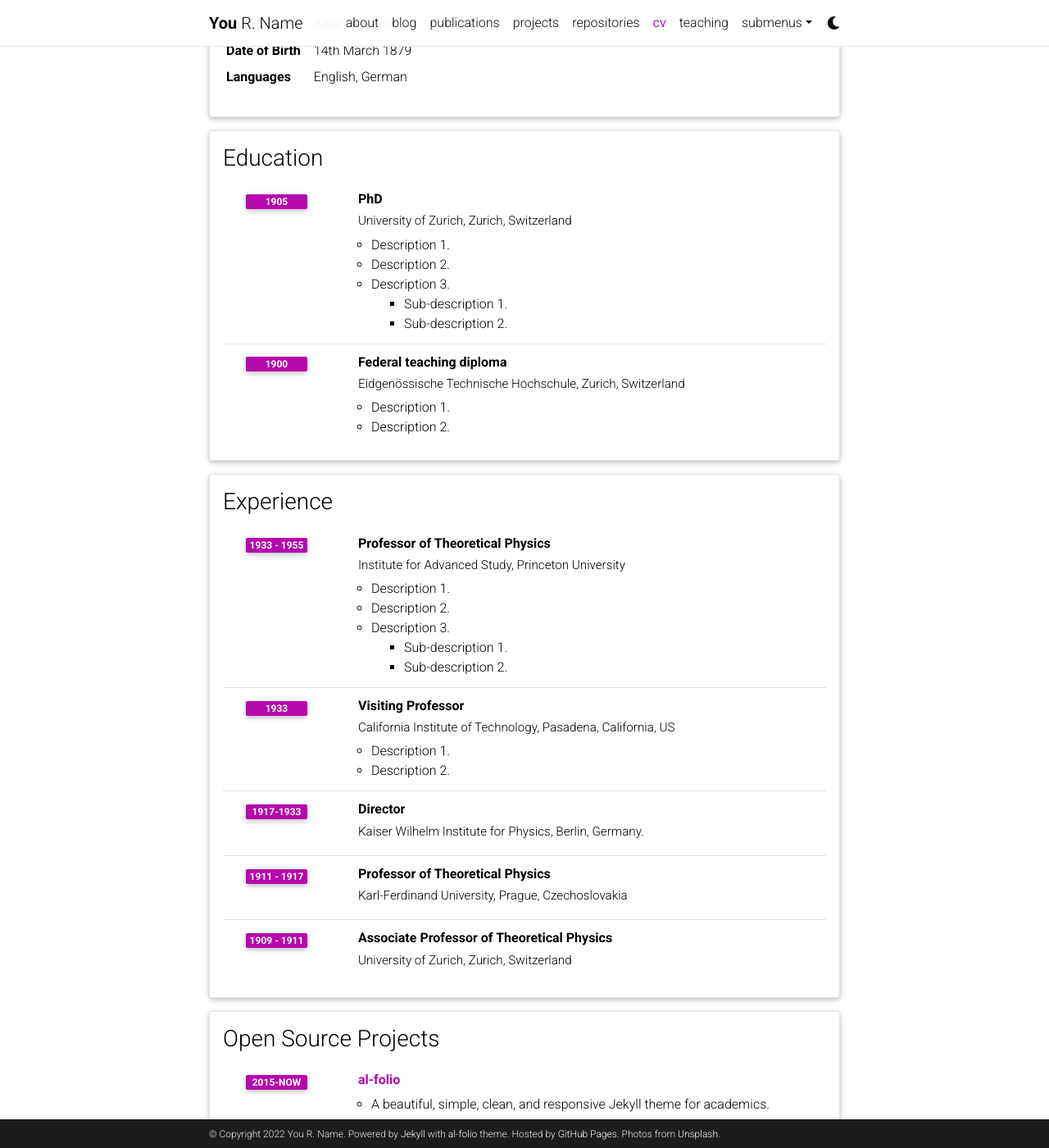
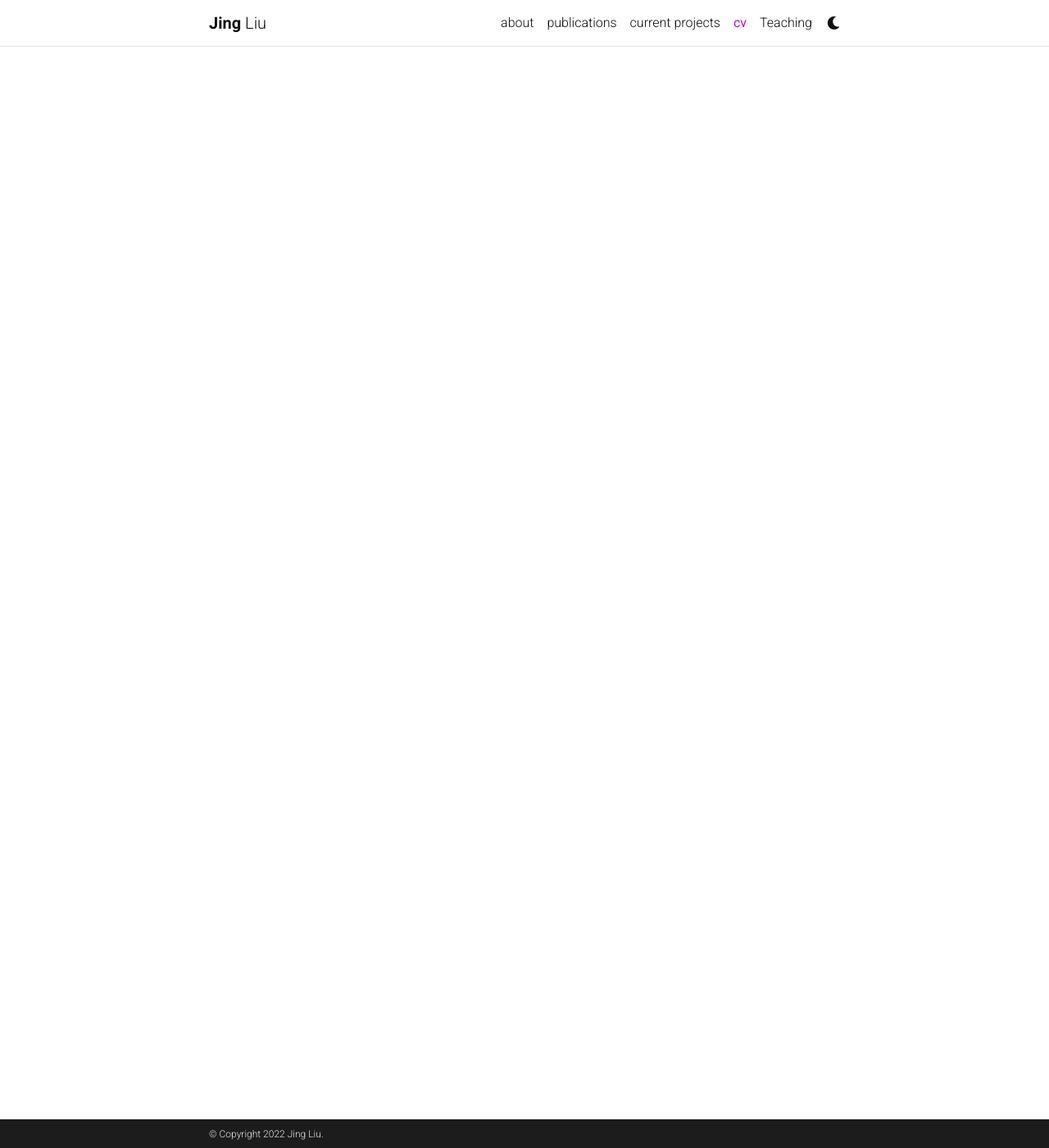
Before and after one commit to DrJingLiu/DrJingLiu.github.io, a Jekyll site: the page built from _pages/cv.md, in a window 1280 px wide and 1400 px high, scrolled down 233 px. Shown: the whole window at 82% size. Built offline with Jekyll 4.4.1, drawn with Linux system fonts in a browser that asks for light colours; full-size pictures stand in for the smaller copies a plugin makes; comment, search, counter and statistics services are not loaded; a style sheet for code colours, icons or effects is not loaded; some of the changed text lies outside the part shown.

```diff
--- a/Gemfile
+++ b/Gemfile
@@ -1,5 +1,6 @@
 source 'https://rubygems.org'
 group :jekyll_plugins do
+    gem 'wdm', '>= 0.1.0'
     gem 'jekyll'
     gem 'jekyll-archives'
     gem 'jekyll-diagrams'
@@ -13,7 +14,7 @@ group :jekyll_plugins do
     gem 'jekyll-target-blank'
     gem 'jekyll-twitter-plugin'
     gem 'jemoji'
-    gem 'mini_racer'
+#     gem 'mini_racer'
     gem 'unicode_utils'
     gem 'webrick'
 end
--- a/_config.yml
+++ b/_config.yml
@@ -3,23 +3,24 @@
 # -----------------------------------------------------------------------------
 
 title: blank # the website title (if blank, full name will be used instead)
-first_name: You
-middle_name: R.
-last_name: Name
-email: you@example.com
+first_name: Jing
+middle_name:
+last_name: Liu
+email: jliu28@umd.edu
 description: > # the ">" symbol means to ignore newlines until "footer_text:"
   A simple, whitespace theme for academics. Based on [*folio](https://github.com/bogoli/-folio) design.
-footer_text: >
-  Powered by <a href="https://jekyllrb.com/" target="_blank">Jekyll</a> with <a href="https://github.com/alshedivat/al-folio">al-folio</a> theme.
-  Hosted by <a href="https://pages.github.com/" target="_blank">GitHub Pages</a>.
-  Photos from <a href="https://unsplash.com" target="_blank">Unsplash</a>.
+footer_text:
+#  >
+#  Powered by <a href="https://jekyllrb.com/" target="_blank">Jekyll</a> with <a href="https://github.com/alshedivat/al-folio">al-folio</a> theme.
+#  Hosted by <a href="https://pages.github.com/" target="_blank">GitHub Pages</a>.
+#  Photos from <a href="https://unsplash.com" target="_blank">Unsplash</a>.
 keywords: jekyll, jekyll-theme, academic-website, portfolio-website  # add your own keywords or leave empty
 
 lang: en # the language of your site (for example: en, fr, cn, ru, etc.)
 icon: ⚛️  # the emoji used as the favicon (alternatively, provide image name in /assets/img/)
 
-url: https://alshedivat.github.io # the base hostname & protocol for your site
-baseurl: /al-folio # the subpath of your site, e.g. /blog/
+url: https://jerryliupku.github.io # the base hostname & protocol for your site
+baseurl:   # the subpath of your site, e.g. /blog/
 last_updated: false # set to true if you want to display last updated in the footer
 impressum_path:  # set to path to include impressum link in the footer, use the same path as permalink in a page, helps to conform with EU GDPR
 
@@ -71,7 +72,7 @@ github_username: # your GitHub user name
 gitlab_username: # your GitLab user name
 twitter_username: # your Twitter handle
 linkedin_username: # your LinkedIn user name
-scholar_userid: # your Google Scholar ID
+scholar_userid: P3002BkAAAAJ # your Google Scholar ID
 semanticscholar_id: # your Semantic Scholar ID
 orcid_id: # your ORCID ID
 medium_username: # your Medium username
@@ -94,7 +95,7 @@ facebook_id: # your facebook id
 discord_id: # your discord id (18-digit unique numerical identifier)
 
 contact_note: >
-  You can even add a little note about which of these is the best way to reach you.
+#  You can even add a little note about which of these is the best way to reach you.
 
 # -----------------------------------------------------------------------------
 # Analytics and search engine verification
@@ -110,8 +111,8 @@ bing_site_verification:  # out your bing-site-verification ID (Bing Webmaster)
 # Blog
 # -----------------------------------------------------------------------------
 
-blog_name: al-folio # blog_name will be displayed in your blog page
-blog_nav_title: blog # your blog must have a title for it to be displayed in the nav bar
+blog_name:  # blog_name will be displayed in your blog page
+blog_nav_title: # your blog must have a title for it to be displayed in the nav bar
 blog_description: a simple whitespace theme for academics
 permalink: /blog/:year/:title/
 
@@ -230,8 +231,8 @@ display_tags: ['formatting', 'images', 'links', 'math', 'code'] # this tags will
 
 scholar:
 
-  last_name: [Einstein]
-  first_name: [Albert, A.]
+  last_name: [Liu]
+  first_name: [Jing]
 
   style: apa
   locale: en
@@ -266,7 +267,7 @@ more_authors_animation_delay: 10  # more authors are revealed on click using ani
 # -----------------------------------------------------------------------------
 
 imagemagick:
-  enabled: true # enables responsive images for your site (recomended, see https://github.com/alshedivat/al-folio/issues/537)
+  enabled: false # enables responsive images for your site (recomended, see https://github.com/alshedivat/al-folio/issues/537)
   widths:
     - 480
     - 800
@@ -305,7 +306,7 @@ enable_tooltips:            false  # enables automatic tooltip links generated
 enable_darkmode:            true   # enables switching between light/dark modes
 enable_navbar_social:       false  # enables displaying social links in the
                                    # navbar on the about page
-enable_project_categories:  true   # enables categorization of projects into
+enable_project_categories:  false   # enables categorization of projects into
                                    # multiple categories
 enable_medium_zoom:         true   # enables image zoom feature (as on medium.com)
 
--- a/_layouts/cv.html
+++ b/_layouts/cv.html
@@ -9,27 +9,27 @@ layout: default
             <p class="post-description">{{ page.description }}</p>
           </header>
 
-          <article>
-            <div class="cv">
-              {% for entry in site.data.cv %}
-                <div class="card mt-3 p-3">
-                  <h3 class="card-title font-weight-medium">{{ entry.title }}</h3>
-                  <div>
-                  {% if entry.type == "list" %}
-                    {% include cv/list.html %}
-                  {% elsif entry.type == "map" %}
-                    {% include cv/map.html %}
-                  {% elsif entry.type == "nested_list" %}
-                    {% include cv/nested_list.html %}
-                  {% elsif entry.type == "time_table" %}
-                   {% include cv/time_table.html %}
-                  {% else %}
-                    {{ entry.contents }}
-                  {% endif %}
-                  </div>
-                </div>
-              {% endfor %}
-              </div>
-          </article>
+<!--          <article>-->
+<!--            <div class="cv">-->
+<!--              {% for entry in site.data.cv %}-->
+<!--                <div class="card mt-3 p-3">-->
+<!--                  <h3 class="card-title font-weight-medium">{{ entry.title }}</h3>-->
+<!--                  <div>-->
+<!--                  {% if entry.type == "list" %}-->
+<!--                    {% include cv/list.html %}-->
+<!--                  {% elsif entry.type == "map" %}-->
+<!--                    {% include cv/map.html %}-->
+<!--                  {% elsif entry.type == "nested_list" %}-->
+<!--                    {% include cv/nested_list.html %}-->
+<!--                  {% elsif entry.type == "time_table" %}-->
+<!--                   {% include cv/time_table.html %}-->
+<!--                  {% else %}-->
+<!--                    {{ entry.contents }}-->
+<!--                  {% endif %}-->
+<!--                  </div>-->
+<!--                </div>-->
+<!--              {% endfor %}-->
+<!--              </div>-->
+<!--          </article>-->
 
         </div>
--- a/_pages/cv.md
+++ b/_pages/cv.md
@@ -4,5 +4,5 @@ permalink: /cv/
 title: cv
 nav: true
 nav_order: 4
-cv_pdf: example_pdf.pdf
+cv_pdf: CV_Jing Liu.pdf
 ---
--- a/_pages/projects.md
+++ b/_pages/projects.md
@@ -1,58 +1,16 @@
 ---
 layout: page
-title: projects
+title: current projects
 permalink: /projects/
-description: A growing collection of your cool projects.
+description: A collection of current projects.
 nav: true
 nav_order: 2
-display_categories: [work, fun]
+display_categories: [current]
 horizontal: false
 ---
-
-<!-- pages/projects.md -->
-<div class="projects">
-{%- if site.enable_project_categories and page.display_categories %}
-  <!-- Display categorized projects -->
-  {%- for category in page.display_categories %}
-  <h2 class="category">{{ category }}</h2>
-  {%- assign categorized_projects = site.projects | where: "category", category -%}
-  {%- assign sorted_projects = categorized_projects | sort: "importance" %}
-  <!-- Generate cards for each project -->
-  {% if page.horizontal -%}
-  <div class="container">
-    <div class="row row-cols-2">
-    {%- for project in sorted_projects -%}
-      {% include projects_horizontal.html %}
-    {%- endfor %}
-    </div>
-  </div>
-  {%- else -%}
-  <div class="grid">
-    {%- for project in sorted_projects -%}
-      {% include projects.html %}
-    {%- endfor %}
-  </div>
-  {%- endif -%}
-  {% endfor %}
-
-{%- else -%}
-<!-- Display projects without categories -->
-  {%- assign sorted_projects = site.projects | sort: "importance" -%}
-  <!-- Generate cards for each project -->
-  {% if page.horizontal -%}
-  <div class="container">
-    <div class="row row-cols-2">
-    {%- for project in sorted_projects -%}
-      {% include projects_horizontal.html %}
-    {%- endfor %}
-    </div>
-  </div>
-  {%- else -%}
-  <div class="grid">
-    {%- for project in sorted_projects -%}
-      {% include projects.html %}
-    {%- endfor %}
-  </div>
-  {%- endif -%}
-{%- endif -%}
-</div>
+<ul>
+<li>"The Behavioral Effects of Daily Air Pollution on Students and Teachers: Evidence from a Large Urban School District" (with Seth Gershenson and Claudia Persico)</li>
+<li>"From Referrals to Suspensions: Unpacking the Origins of Racial Disparities in Exclusionary Discipline" (with Seth Gershenson and Michael Hayes)</li>
+<li>"Measuring Teachers’ Up-Take Using Computational Linguistic Analysis" (with Dora Demszky and Heather Hill)</li>
+<li>"The Predictive Validity of Different Measures on Non-Cognitive Skills" (with Megan Kuhfeld, Monica Lee, and Danett Song)</li>
+</ul>
--- a/_pages/teaching.md
+++ b/_pages/teaching.md
@@ -1,12 +1,24 @@
 ---
 layout: page
 permalink: /teaching/
-title: teaching
-description: Materials for courses you taught. Replace this text with your description.
+title: Teaching
+description:
 nav: true
 nav_order: 5
 ---
 
-For now, this page is assumed to be a static description of your courses. You can convert it to a collection similar to `_projects/` so that you can have a dedicated page for each course.
+**Teaching at the University of Maryland**
 
-Organize your courses by years, topics, or universities, however you like!
+TLPL 788X: Policy Analysis of the Education Workforce (Spring 2021)
+
+TLPL 765: Quantitative Applications in Education Policy Analysis (Fall 2020)
+
+**Teaching at Brown University**
+
+I was one of the designers and instructors for the Annenberg Undergraduate Fellows for Education and Social Policy, an
+eight-week, paid summer fellowship that aims to prepare Brown undergraduates to engage in rigorous empirical research in
+education and social policy. During the course of the program, a cohort of 8-10 Fellows engage in a series of didactic
+workshops and seminars and participate experientially in team-based research projects that focus on schools, students,
+and education policy. Fellows are exposed to and interact with a wide range of Brown faculty who are working in these
+domains. The team-based project environment emphasizes mentorship and peer learning. The program otherwise fosters a
+dynamic and supportive intellectual community and an enduring relationship with the Annenberg Institute.
```
Also changed, not shown: UPDATE.md (added, +11 -0 lines), _page_not_used/projects.md (added, +58 -0 lines), _pages/about.md (+26 -10 lines), _projects/air_pollution.md (added, +8 -0 lines), _page_not_used/dropdown.md (renamed from _pages/dropdown.md), _page_not_used/repositories.md (renamed from _pages/repositories.md), assets/img/Liu_Jing.jpg (added), 1 other file.
